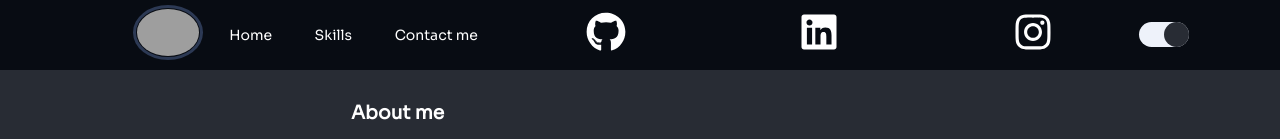
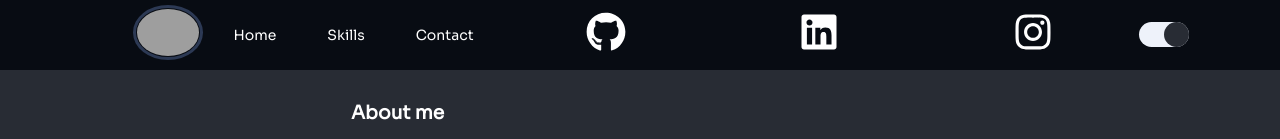
Before and after one commit to reytler/portifolio, a React (Create React App) app: page / in a window 1280 px wide. Shown: the top 139 px of the page. Built offline with nearby package versions, Linux system fonts and the light colour scheme; grey boxes are pictures that could not be loaded.

Commit message:
Fix contact

```diff
--- a/src/components/Navbar/index.tsx
+++ b/src/components/Navbar/index.tsx
@@ -25,7 +25,7 @@ export function Navbar(){
             <span className="items768px">
                 <NavItem title={'Home'} link={'/'}/>
                 <NavItem title={'Skills'} link={'/skills'}/>
-                <NavItem title={'Contact me'} link={'/contact'}/>
+                <NavItem title={'Contact'} link={'/contact'}/>
             </span>
             <span className="items768px">
                 <SocialIcons/>
```
